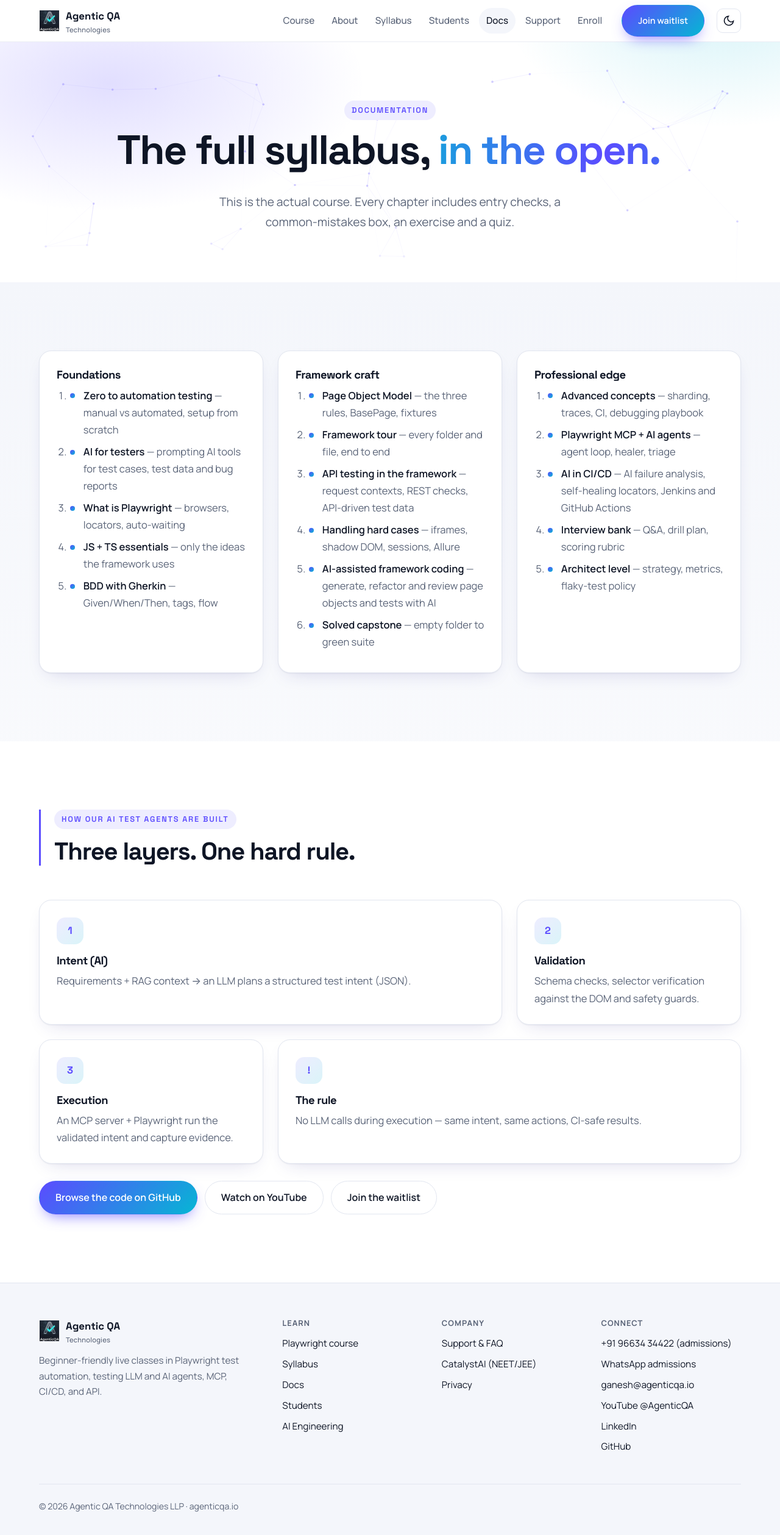
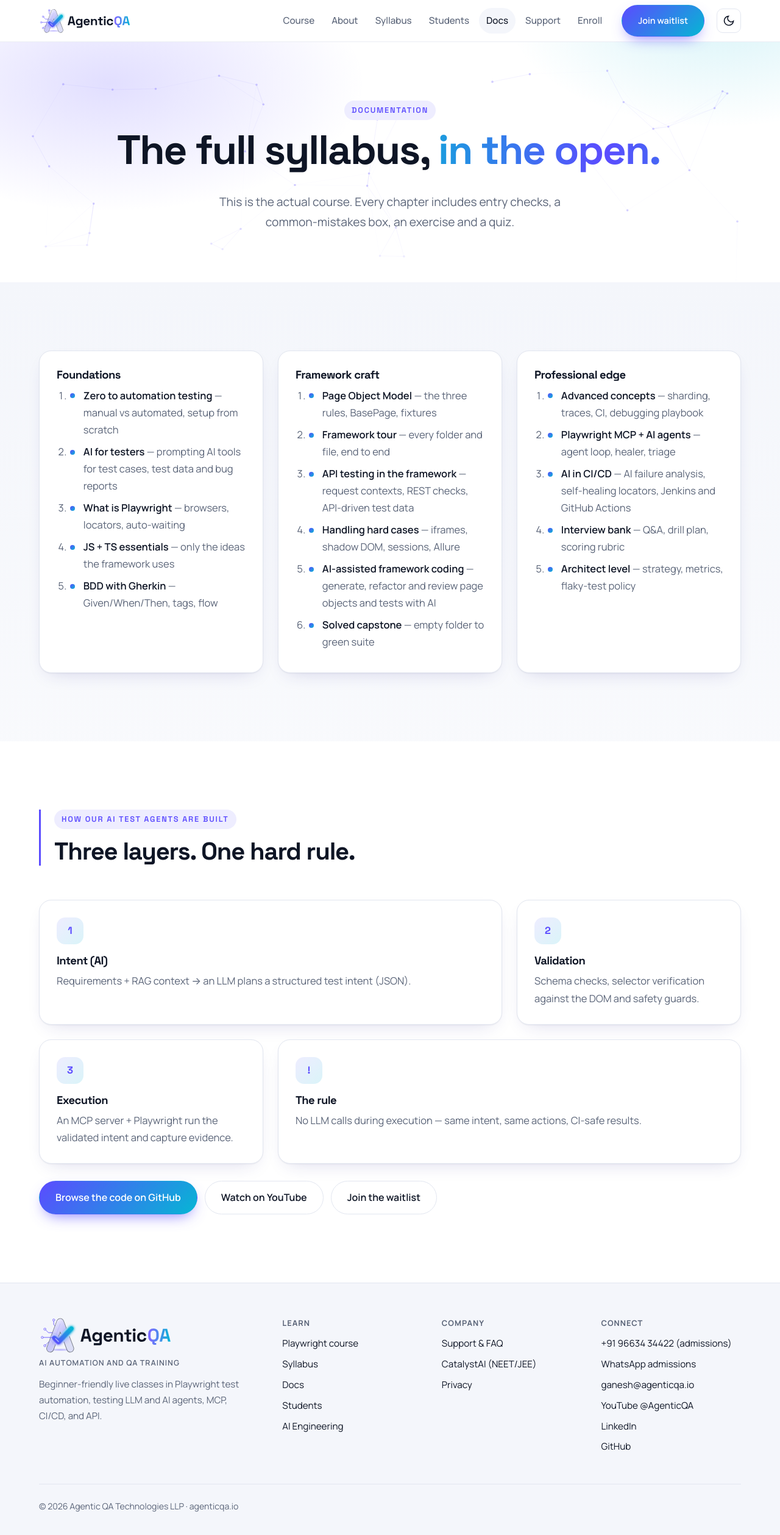
Before and after one commit to agenticqa2/agenticqa-website, a plain HTML site: page docs.html in a window 1280 px wide. Shown: the whole page at 61% size. Drawn offline with Linux system fonts and the light colour scheme.

Commit message:
Brand: adopt option-10 logo (nav, footer, favicons, apple-touch, og/twitter image)

```diff
--- a/docs.html
+++ b/docs.html
@@ -12,12 +12,15 @@
   <meta property="og:title" content="Syllabus & Docs | Agentic QA Technologies">
   <meta property="og:description" content="The full Agentic QA Playwright syllabus, from testing basics to framework design, CI/CD and Playwright MCP — plus how our AI test agents are built.">
   <meta property="og:url" content="https://www.agenticqa.io/docs.html">
-  <meta property="og:image" content="https://www.agenticqa.io/og-image.png">
+  <meta property="og:image" content="https://www.agenticqa.io/assets/brand/og-image.png">
   <meta name="twitter:card" content="summary_large_image">
   <meta name="twitter:title" content="Syllabus & Docs | Agentic QA Technologies">
   <meta name="twitter:description" content="The full Agentic QA Playwright syllabus, from testing basics to framework design, CI/CD and Playwright MCP — plus how our AI test agents are built.">
-  <meta name="twitter:image" content="https://www.agenticqa.io/og-image.png">
-  <link rel="icon" type="image/png" href="favicon.png">
+  <meta name="twitter:image" content="https://www.agenticqa.io/assets/brand/og-image.png">
+  <link rel="icon" type="image/svg+xml" href="assets/brand/icon.svg">
+<link rel="icon" type="image/png" sizes="32x32" href="assets/brand/favicon-32.png">
+<link rel="icon" type="image/png" sizes="16x16" href="assets/brand/favicon-16.png">
+<link rel="apple-touch-icon" sizes="180x180" href="assets/brand/apple-touch-icon.png">
   <script>try{var t=localStorage.getItem('theme');if(t)document.documentElement.setAttribute('data-theme',t)}catch(e){}</script>
   <link rel="preconnect" href="https://fonts.googleapis.com">
   <link rel="preconnect" href="https://fonts.gstatic.com" crossorigin>
@@ -28,7 +31,7 @@
 <a class="skip" href="#main">Skip to content</a>
 <header class="site-header">
   <div class="wrap">
-    <a class="brand" href="index.html"><img src="logo-new.webp" alt="" width="34" height="34"><span>Agentic QA<small>Technologies</small></span></a>
+    <a class="brand" href="index.html" aria-label="Agentic QA Technologies home"><img class="logo-l" src="assets/brand/logo.svg" alt="Agentic QA Technologies" width="150" height="40"><img class="logo-d" src="assets/brand/logo-dark.svg" alt="" aria-hidden="true" width="150" height="40"></a>
     <nav class="site-nav" id="site-nav" aria-label="Primary">
       <a href="index.html#course">Course</a>
       <a href="index.html#about">About</a>
@@ -72,7 +75,8 @@
   <div class="wrap">
     <div class="foot">
       <div>
-        <a class="brand" href="index.html"><img src="logo-new.webp" alt="" width="34" height="34" loading="lazy"><span>Agentic QA<small>Technologies</small></span></a>
+        <a class="brand brand-foot" href="index.html" aria-label="Agentic QA Technologies home"><img class="logo-l" src="assets/brand/logo.svg" alt="Agentic QA Technologies" width="220" height="58" loading="lazy"><img class="logo-d" src="assets/brand/logo-dark.svg" alt="" aria-hidden="true" width="220" height="58" loading="lazy"></a>
+        <p class="brand-tag">AI automation and QA training</p>
         <p class="muted" style="margin-top:14px;max-width:340px">Beginner-friendly live classes in Playwright test automation, testing LLM and AI agents, MCP, CI/CD, and API.</p>
       </div>
       <div><h4>Learn</h4><ul><li><a href="index.html#course">Playwright course</a></li><li><a href="index.html#syllabus">Syllabus</a></li><li><a href="docs.html">Docs</a></li><li><a href="students.html">Students</a></li><li><a href="ai-engineering.html">AI Engineering</a></li></ul></div>
--- a/styles.css
+++ b/styles.css
@@ -47,7 +47,12 @@ section{padding:96px 0}
 .site-header{position:sticky;top:0;z-index:50;background:color-mix(in srgb,var(--bg) 82%,transparent);backdrop-filter:saturate(1.6) blur(12px);-webkit-backdrop-filter:saturate(1.6) blur(12px);border-bottom:1px solid var(--border)}
 .site-header .wrap{display:flex;align-items:center;gap:20px;height:68px}
 .brand{display:flex;align-items:center;gap:10px;text-decoration:none;color:var(--text);font-family:var(--display);font-weight:800;font-size:1.05rem;margin-right:auto}
-.brand img{width:34px;height:34px;object-fit:contain}
+.brand img{display:block;height:40px;width:auto;object-fit:contain}
+.brand .logo-d{display:none}
+[data-theme="dark"] .brand .logo-l{display:none}[data-theme="dark"] .brand .logo-d{display:block}
+@media (prefers-color-scheme:dark){:root:not([data-theme="light"]) .brand .logo-l{display:none}:root:not([data-theme="light"]) .brand .logo-d{display:block}}
+.brand-foot img{height:58px}
+.brand-tag{margin:8px 0 0;font:600 .78rem var(--font);letter-spacing:.08em;text-transform:uppercase;color:var(--muted)}
 .brand small{display:block;font:500 .7rem var(--font);color:var(--muted);letter-spacing:.02em}
 .site-nav{display:flex;gap:4px;align-items:center}
 .site-nav a{color:var(--muted);text-decoration:none;font-weight:500;font-size:.95rem;padding:8px 12px;border-radius:10px}
```
Also changed, not shown: ai-engineering.html (+9 -5 lines), catalyst.html (+9 -5 lines), index.html (+10 -6 lines), privacy.html (+9 -5 lines), students.html (+9 -5 lines), support.html (+9 -5 lines), assets/brand/apple-touch-icon.png (added), assets/brand/favicon-16.png (added), assets/brand/favicon-32.png (added), assets/brand/icon-256.png (added), assets/brand/icon-light.svg (added), assets/brand/icon.svg (added), assets/brand/logo-dark.png (added), assets/brand/logo-dark.svg (added), 3 more files.
